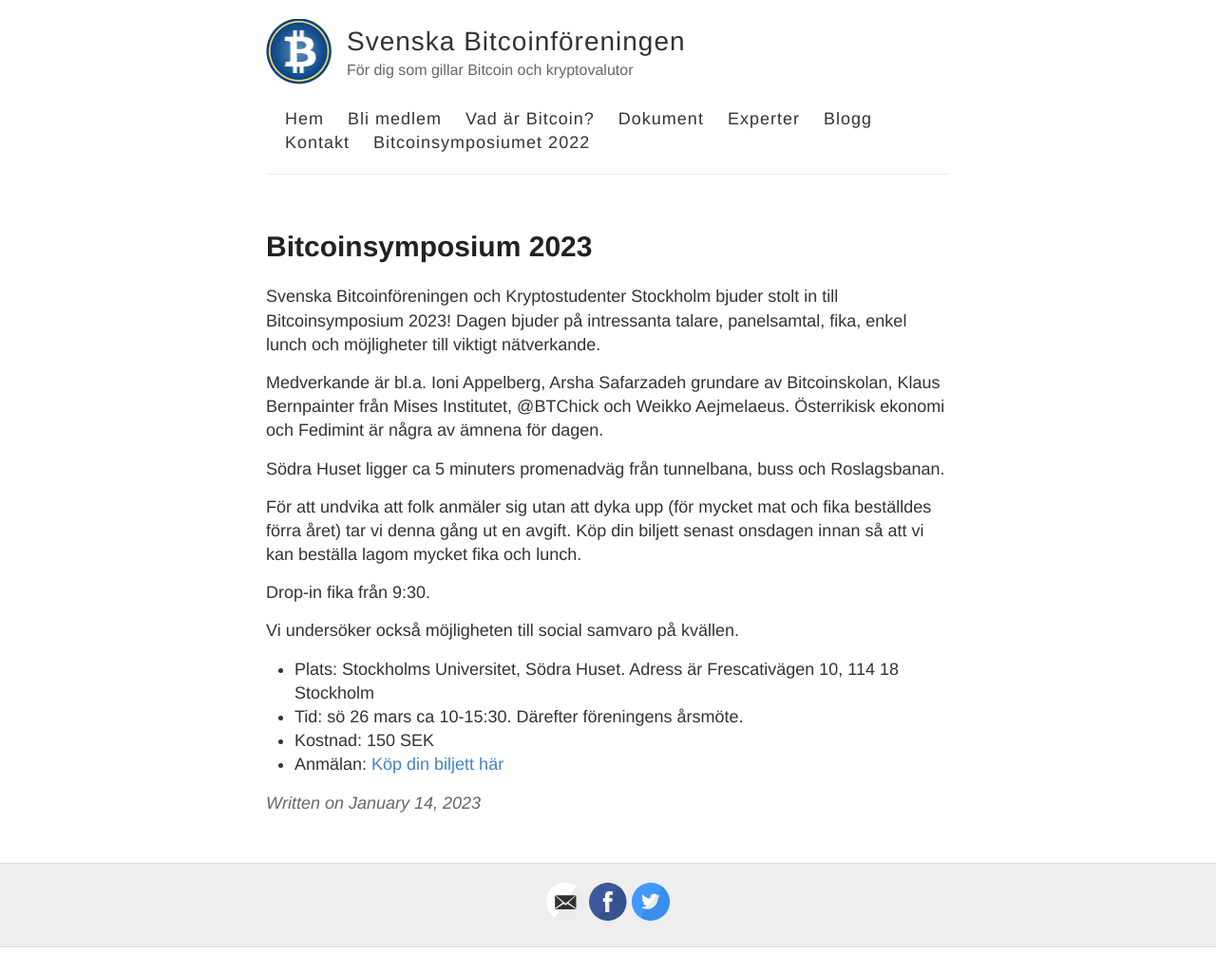
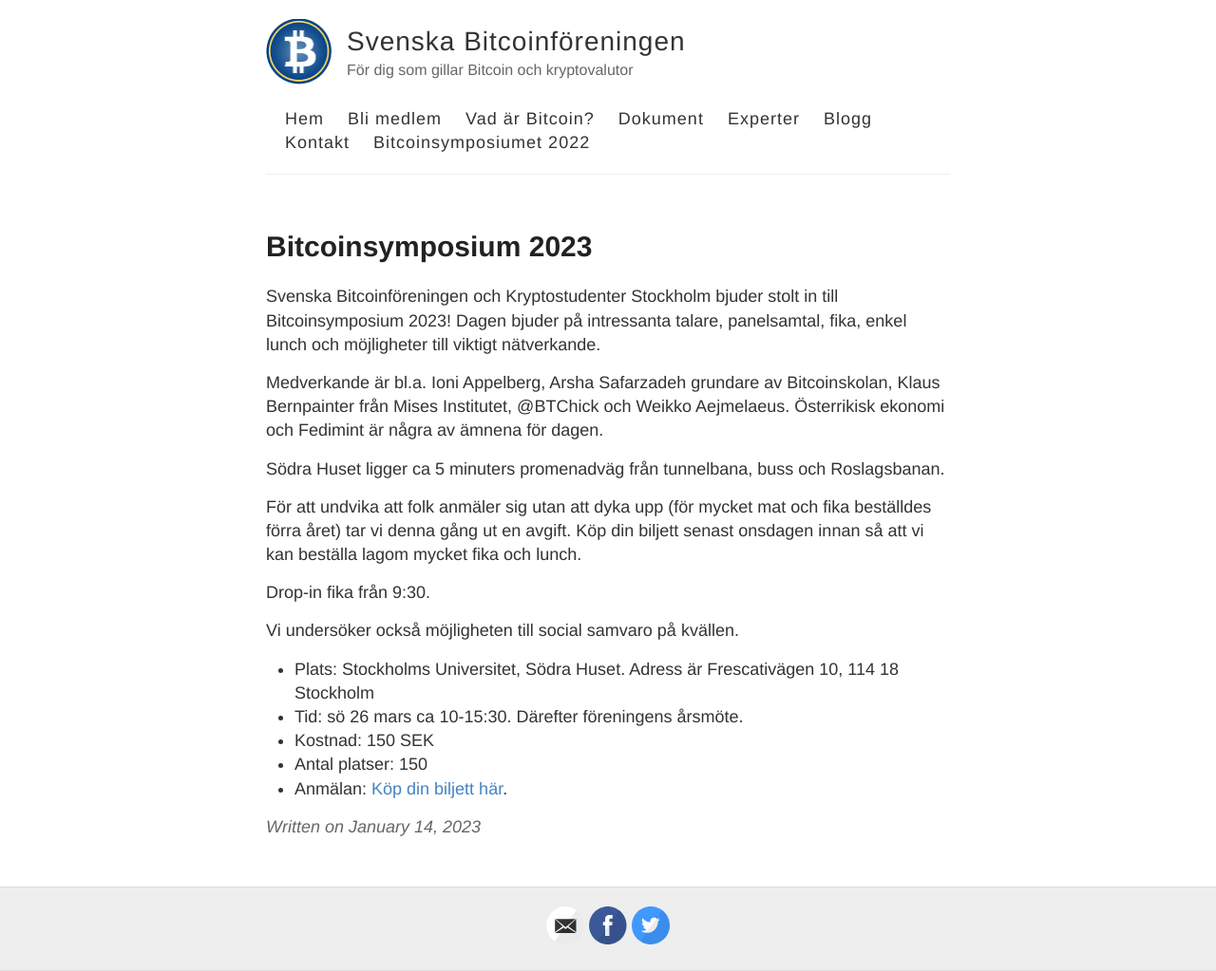
Before and after one commit to bitcoinforeningen/bitcoinforeningen.github.io, a Jekyll site: the page built from _posts/2023-01-14-symposium.md, in a window 1280 px wide. Shown: the whole page at 95% size. Built offline with Jekyll 4.4.1, drawn with Linux system fonts in a browser that asks for light colours; before the commit the page ends 998 px from its top, so only the background shows below that.

Commit message:
Update 2023-01-14-symposium.md

```diff
--- a/_posts/2023-01-14-symposium.md
+++ b/_posts/2023-01-14-symposium.md
@@ -18,4 +18,5 @@ Vi undersöker också möjligheten till social samvaro på kvällen.
 * Plats: Stockholms Universitet, Södra Huset. Adress är Frescativägen 10, 114 18 Stockholm
 * Tid: sö 26 mars ca 10-15:30. Därefter föreningens årsmöte.
 * Kostnad: 150 SEK
-* Anmälan: [Köp din biljett här](https://boka.se/event/bitcoin-symposium-2023-stockholms-universitet-stockho--(x4fez7nc))
+* Antal platser: 150
+* Anmälan: [Köp din biljett här](https://boka.se/event/bitcoin-symposium-2023-stockholms-universitet-stockho--(x4fez7nc)).
```
